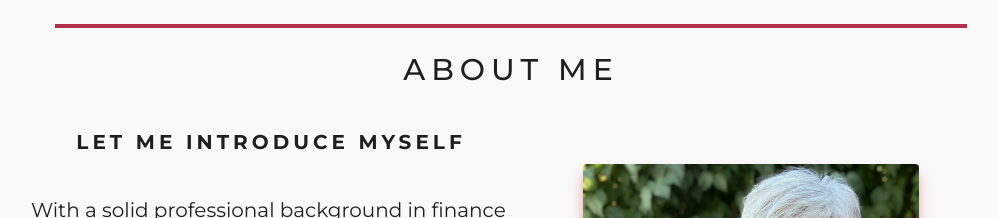
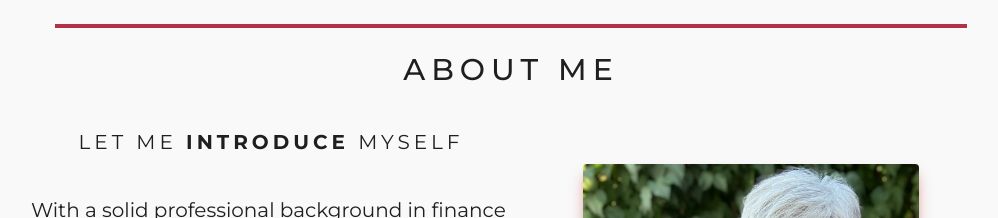
Before and after one commit to maryana-reznychenko/my-portfolio, a React (Vite) app: page / in a window 1280 px wide. Shown: the part 2720-2938 px from the top of the page, without its empty margins (129-1127 px from the left). Built offline with nearby package versions, Linux system fonts and the light colour scheme.

Commit message:
h4 styling changed in AboutSection accirding to HiFi

```diff
--- a/src/pages/landing_page/sections/AboutSection.jsx
+++ b/src/pages/landing_page/sections/AboutSection.jsx
@@ -10,7 +10,7 @@ const AboutSection = () => {
 
       <div className="flex flex-col lg:flex-row items-center justify-around gap-10 lg:gap-0">
         <div className="flex-1 max-w-[85%] lg:max-w-[50%]">
-          <h4 className="mt-0">
+          <h4 className="mt-0 font-normal">
             let me <span className="font-bold">introduce</span> myself
           </h4>
           <p>
```
